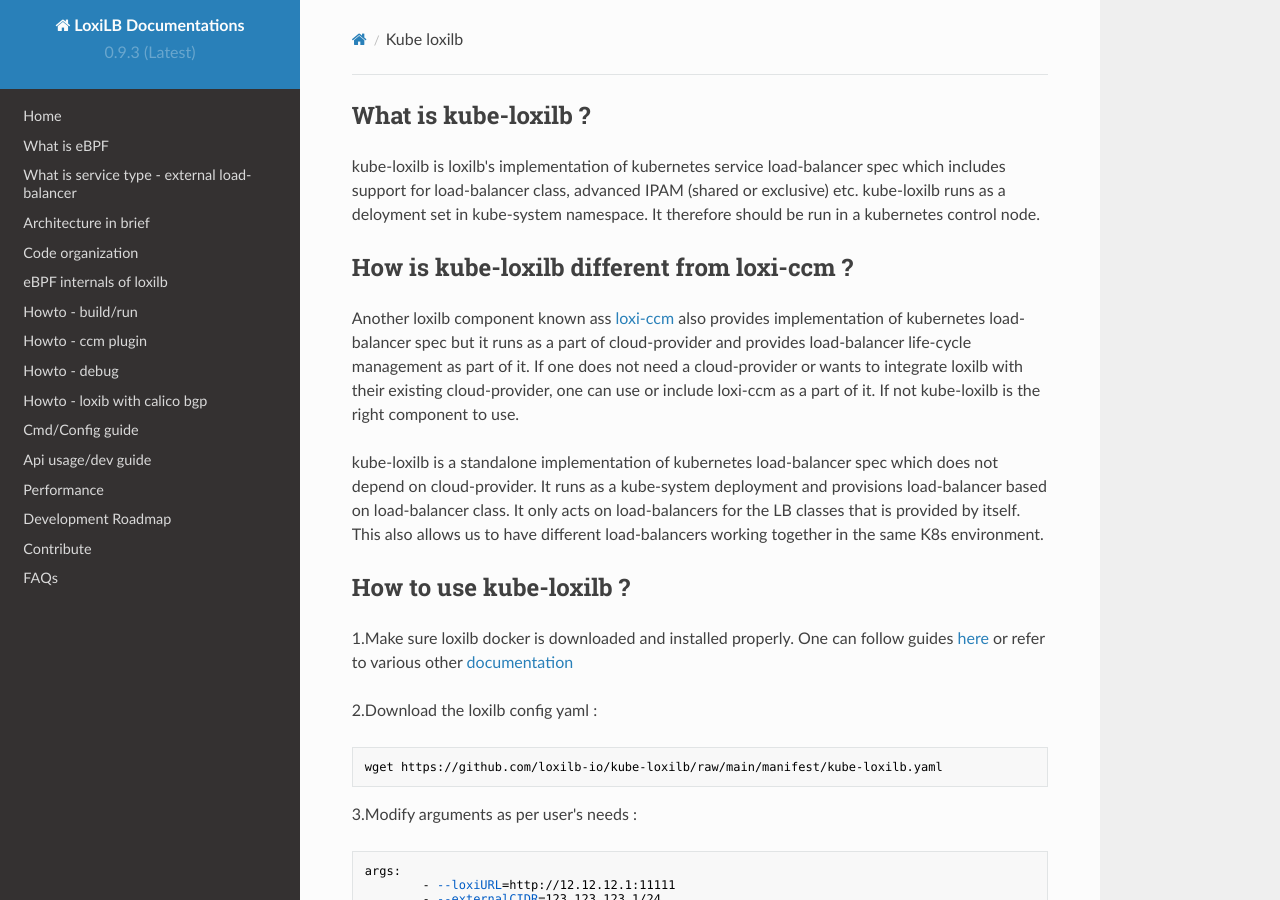
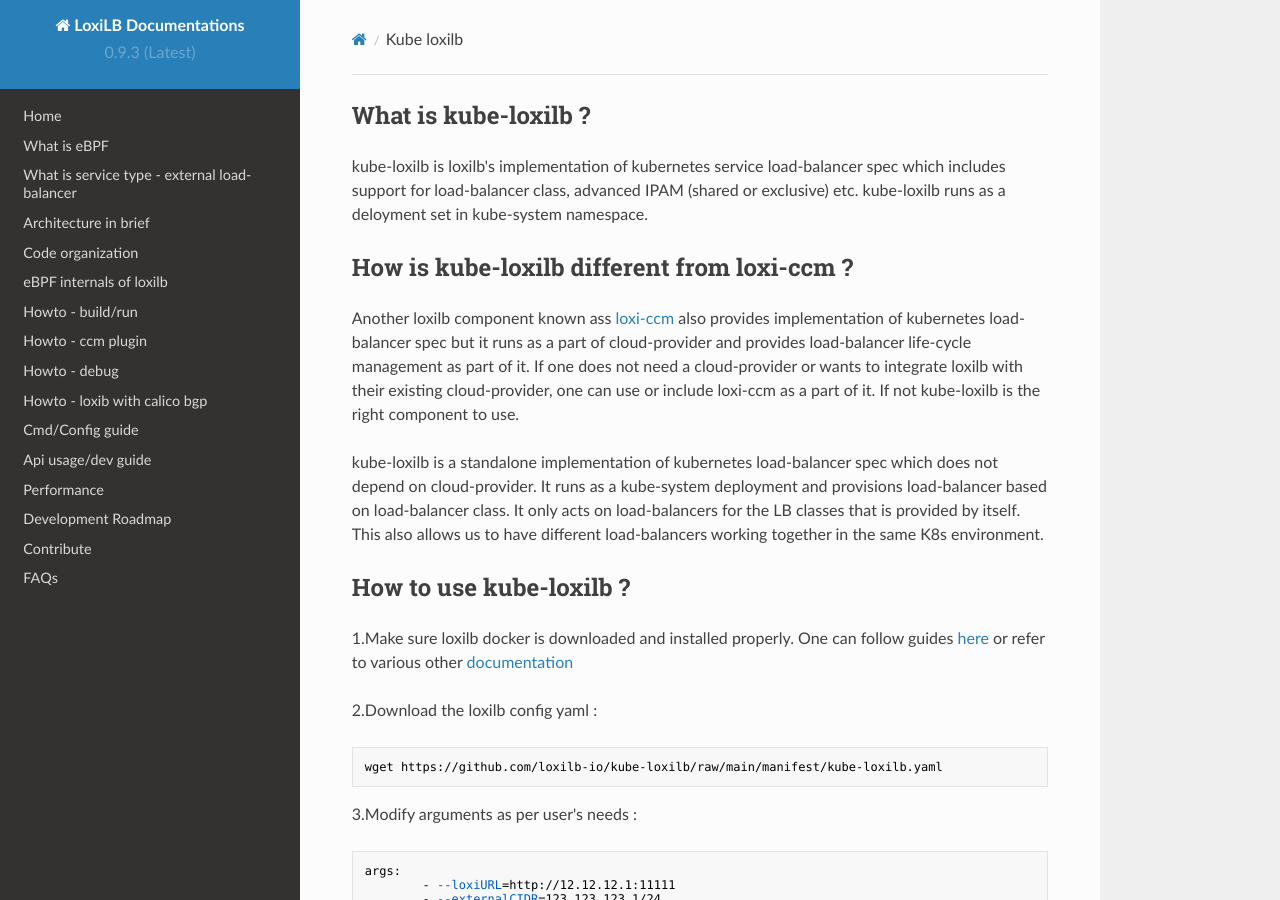
Before and after one commit to loxilb-io/loxilbdocs, an MkDocs documentation site: the page built from docs/kube-loxilb.md, in a window 1280 px wide and 900 px high. Built offline with MkDocs 1.6.1, drawn with Linux system fonts in a browser that asks for light colours; nearby versions of some CDN libraries.

Commit message:
Update kube-loxilb.md

```diff
--- a/docs/kube-loxilb.md
+++ b/docs/kube-loxilb.md
@@ -1,6 +1,6 @@
 ## What is kube-loxilb ?
 
-kube-loxilb is loxilb's implementation of kubernetes service load-balancer spec which includes support for load-balancer class, advanced IPAM (shared or exclusive) etc. kube-loxilb runs as a deloyment set in kube-system namespace. It therefore should be run in a kubernetes control node.
+kube-loxilb is loxilb's implementation of kubernetes service load-balancer spec which includes support for load-balancer class, advanced IPAM (shared or exclusive) etc. kube-loxilb runs as a deloyment set in kube-system namespace.
 
 ## How is kube-loxilb different from loxi-ccm ?
 
```
